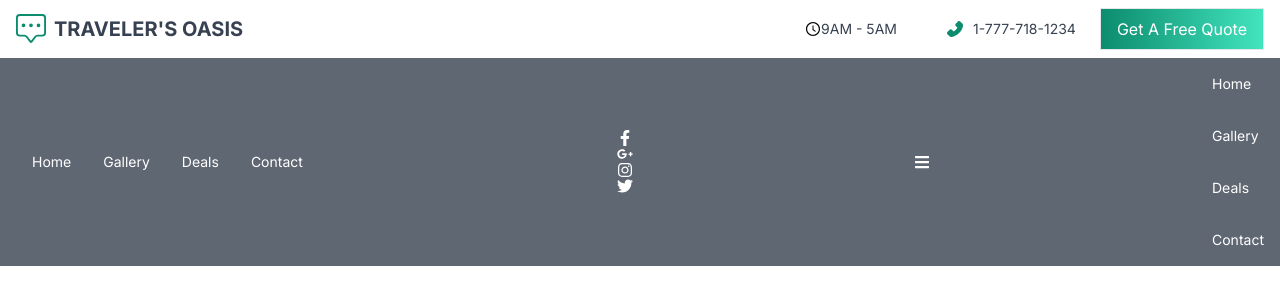
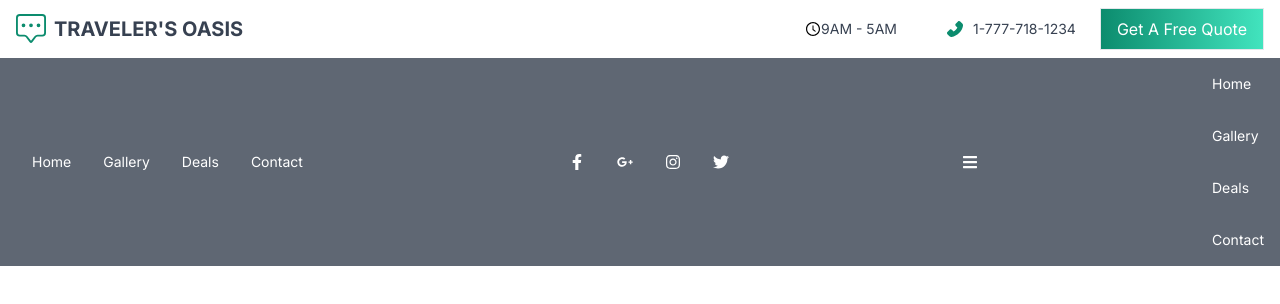
Before and after one commit to radosav-perisic/travelers-oasis, a React (Vite) app: page / in a window 1280 px wide. Shown: the top 304 px of the page. Built offline with nearby package versions, Linux system fonts and the light colour scheme.

Commit message:
Adjust spacing and alignment in Navbar

```diff
--- a/src/components/Navbar.jsx
+++ b/src/components/Navbar.jsx
@@ -25,7 +25,7 @@ const Navbar = () => {
           <a href="#contact">Contact</a>
         </li>
       </ul>
-      <div>
+      <div className="flex justify-between">
         <FaFacebookF className="mx-4" />
         <FaGooglePlusG className="mx-4" />
         <FaInstagram className="mx-4" />
```
